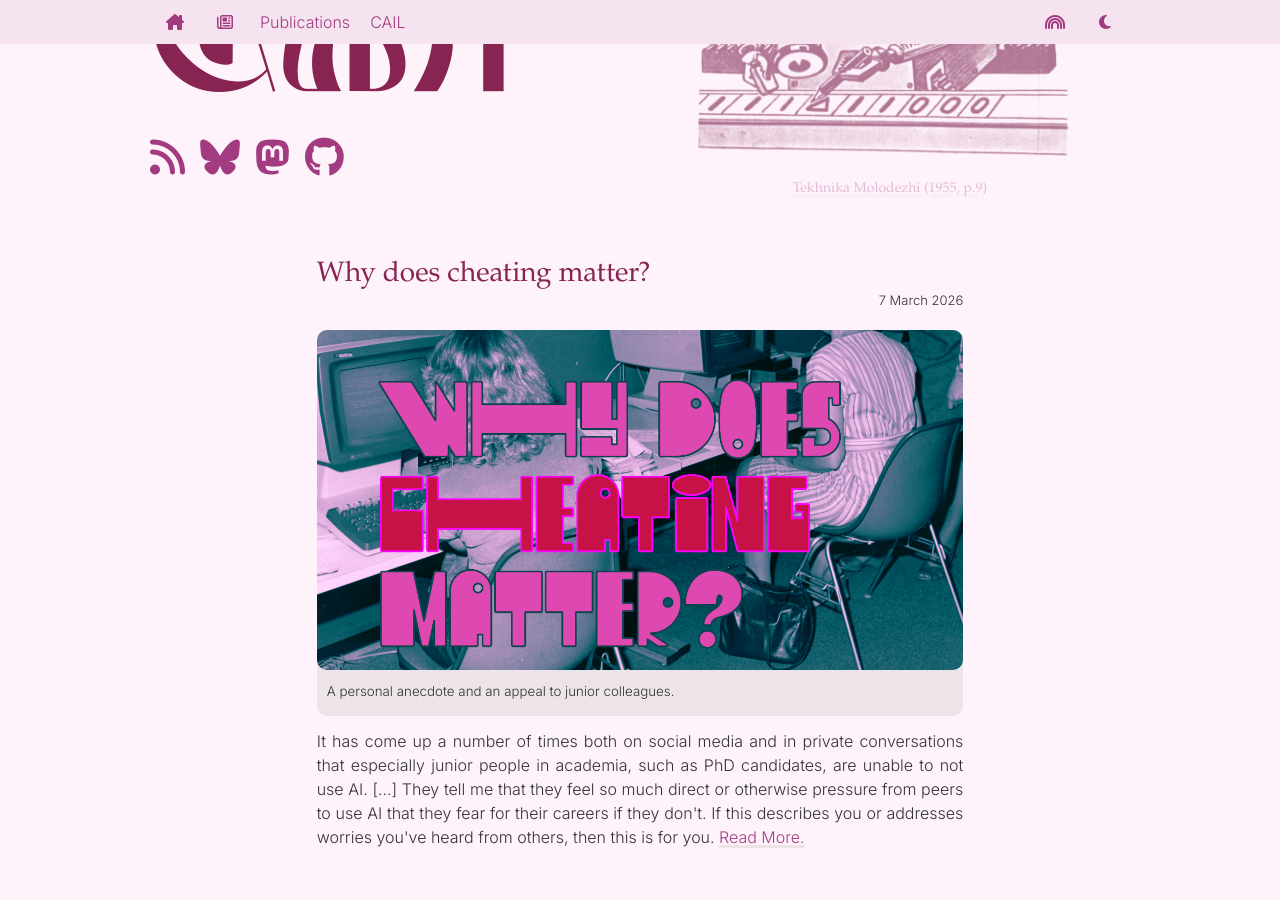
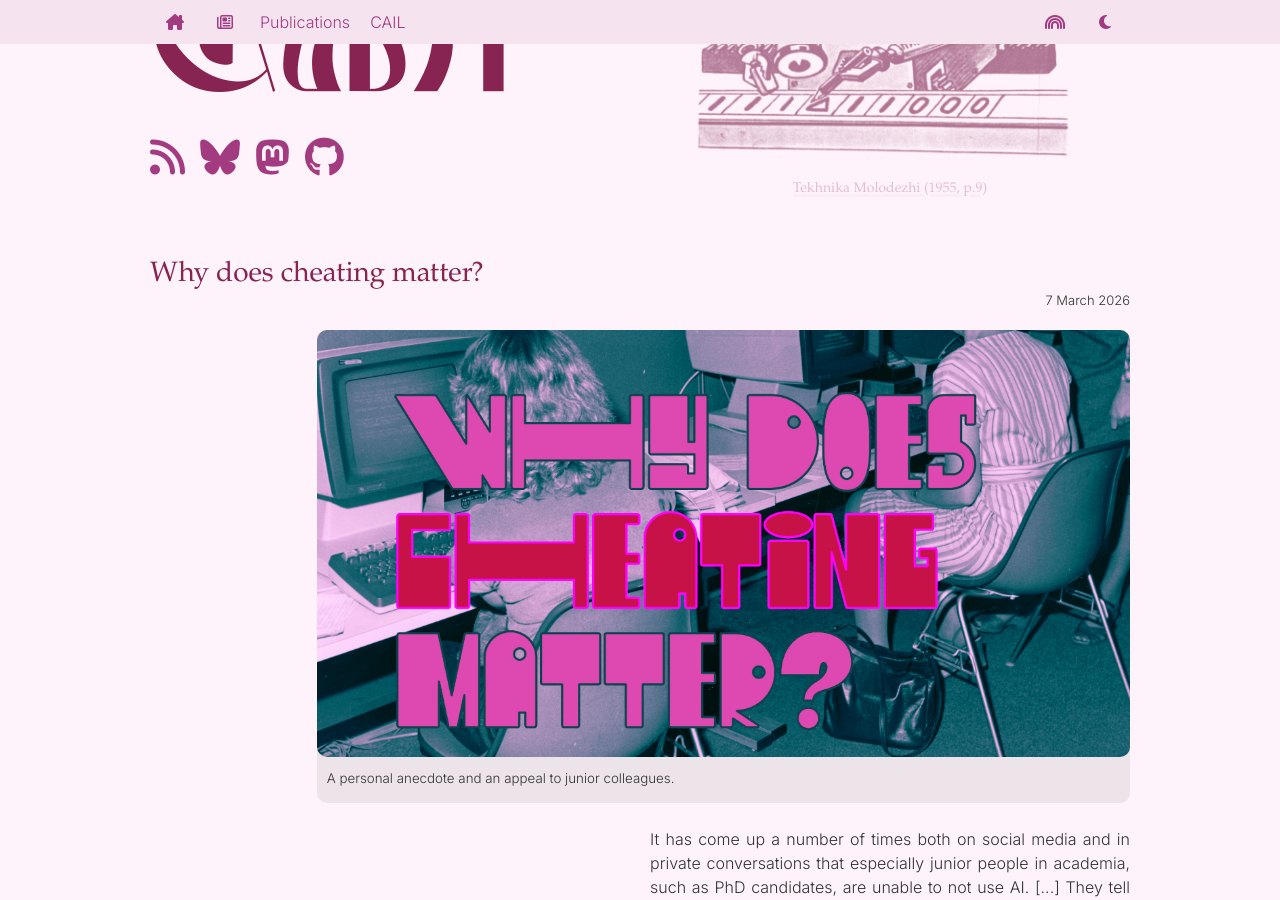
Before and after one commit to oliviaguest/oliviaguest.github.io, a Jekyll site: the page built from pages/posts.html, in a window 1280 px wide and 900 px high, scrolled down 322 px. Built offline with Jekyll 4.4.1, drawn with Linux system fonts in a browser that asks for light colours; nearby versions of some CDN libraries; some web fonts are replaced; library files that are not in the unit come from our copies; a style sheet for code colours, icons or effects is not loaded.

Commit message:
layout edit

```diff
--- a/pages/posts.html
+++ b/pages/posts.html
@@ -39,19 +39,27 @@ description: My blog-like self-hosted short articles, pages, etc.
 
 <div class="row article-preview">
 
-    <div class="col-12  col-2-md col-2-lg">   </div>
-    <div class="col-12  col-8-md col-8-lg">
+    <div class="col-12">
+
         <h2> <a href="{{article.permalink}}"> {{article.title}}</a></h2><div class="date text-right">{{ article.date | date: "%e %B %Y" }}</div>
     </div>
     </div>
 <div class="row">
 
     <div class="col-12 col-2-md col-2-lg"></div>
-    <div class="col-12 col-8-md col-8-lg">
+    <div class="col-12 col-10-md col-10-lg">
         <div class="banner">
             <a href="{{article.permalink}}"><img src="{{ article.image }}" class="preview" alt="decorative banner that represents the content"></a>
             <p class="desc">{{article.description}}</p>
         </div>
+        </div>
+        </div>
+        <div class="row">
+
+            <div class="col-12 col-6-md col-6-lg"></div>
+
+            <div class="col-12 col-6-md col-6-lg">
+
         <p class="excerpt">{{article.excerpt | strip_html | escape }} <a href="{{ article.permalink}}">Read More.</a></p>
     </div>
 </div>
```
Also changed, not shown: _posts/2026-03-07-model.html (renamed from _posts/model.html).
